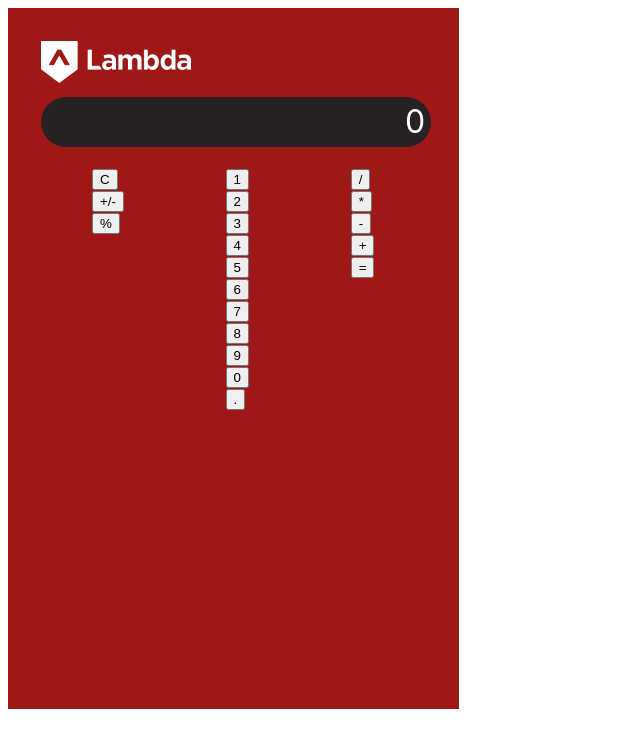
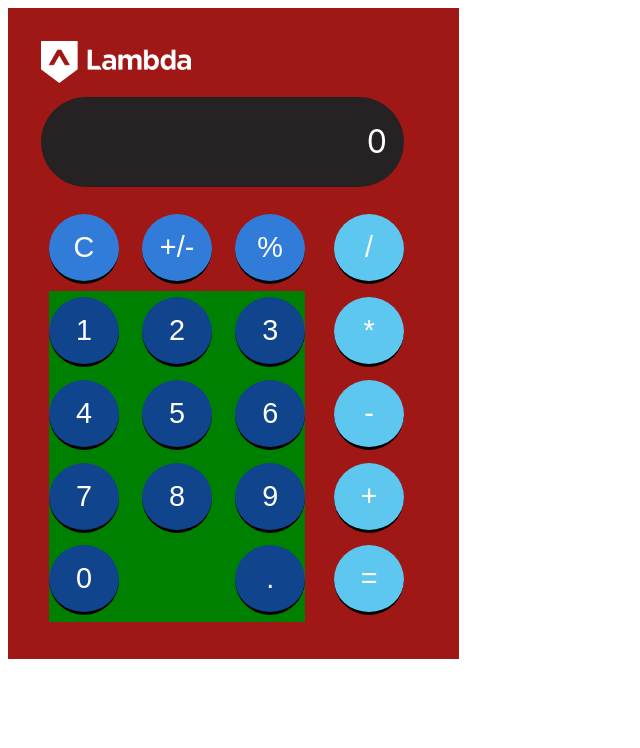
Before and after one commit to daredtech/lambda-calculator, a React (Create React App) app: page / in a window 1280 px wide. Shown: the top 748 px of the page, without its empty margins (0-640 px from the left). Built offline with nearby package versions, Linux system fonts and the light colour scheme.

Commit message:
changed buttons formatting

```diff
--- a/src/App.css
+++ b/src/App.css
@@ -1,11 +1,10 @@
 :root {
-
   }
 
   .container{
       display: flex;
       width: 400px;
-      height: 650px;
+      height: 600px;
       background-color: #a01816;
       padding: 2%;
   }
@@ -26,25 +25,69 @@
     display: flex;
     justify-content: flex-end;
     align-items: center;
-    width: 100%;
-    height: 50px;
-    margin: 0 auto;
+    width: 90%;
+    height: 90px;
     background: rgb(38, 34, 35);
     color: white;
     font-size: 2rem;
     border-radius: 50px;
     margin-bottom: 5.5%;
-    padding-right: 1.5%;
-
+    padding-right: 4.5%;
   }
 
   .symbols{
     width: 100%;
     display: flex;
     justify-content: space-around;
+    margin-left: 2%;
   }
 
-.specials{
+  .symbols .specials{
+    width: 100%;
     display: flex;
     flex-direction: row;
+    justify-content: space-between;
+    order: 1;
    }
+
+   .symbols .numbers{
+    display: flex;
+    flex-direction: row;
+    flex-wrap: wrap;
+    justify-content: space-between;
+    background-color: green;
+    order: 2;
+   }
+   .symbols .operators{
+       width: 100%;
+       height: 100%;
+       display: flex;
+       flex-wrap: wrap;
+       align-content: center;
+       flex-direction: column;
+       justify-content: space-around;
+       order: 3;
+   }
+
+   button{
+    height: 70px;
+    width: 70px;
+    border-radius: 50%;
+    border: none;
+    font-size: 1.8rem;
+    color: white;
+    margin: 0.4rem 0;
+    border-bottom: 3px solid black;
+   }
+
+   .specials button{
+    background-color: rgb(49, 124, 216);
+   }
+
+   .numbers button{
+    background-color: rgb(16, 68, 140);
+}
+
+.operators button{
+    background-color: rgb(94, 199, 240);
+}
--- a/src/App.js
+++ b/src/App.js
@@ -10,14 +10,12 @@ import "./App.css";
 // STEP 4 - import the button and display components
 // Don't forget to import any extra css/scss files you build into the correct component
 
-
 function App() {
   // STEP 5 - After you get the components displaying using the provided data file, write your state hooks here.
   // Once the state hooks are in place write some functions to hold data in state and update that data depending on what it needs to be doing
   // Your functions should accept a parameter of the the item data being displayed to the DOM (ie - should recieve 5 if the user clicks on
   // the "5" button, or the operator if they click one of those buttons) and then call your setter function to update state.
   // Don't forget to pass the functions (and any additional data needed) to the components as props
-
 
   const [displayValue, setDisplayValue] = useState(0);
 
@@ -27,14 +25,20 @@ function App() {
       <div className='logoIcon'>  <Logo /></div>
 
         {/* STEP 4 - Render your components here and be sure to properly import/export all files */}
-        <div className='display'> <Display displayValue={displayValue} setDisplayValue={setDisplayValue}/>
+        <div className='display'>
+        <Display displayValue={displayValue} setDisplayValue={setDisplayValue}/>
         </div>
-        <div className='symbols'><div className='specials'> <Specials /> </div>
 
-        <div className='numbers'>  <Numbers /> </div>
+        <div className='symbols'>
 
-        <div className='operators'>   <Operators /> </div>
 
+          <div className="leftSide"><Specials />
+          <Numbers /></div>
+
+
+          {/* <Specials />
+          <Numbers /> */}
+          <Operators />
         </div>
 
       </div>
--- a/src/components/ButtonComponents/NumberButtons/NumberButton.js
+++ b/src/components/ButtonComponents/NumberButtons/NumberButton.js
@@ -3,7 +3,7 @@ import React from "react";
 const NumberButton = (props) => {
   const {number} = props;
   return (
-    <div>
+    <div lassName="numberButton">
       {/* Display a button element rendering the data being passed down from the parent container on props */}
       <button> {number} </button>
     </div>
--- a/src/components/ButtonComponents/NumberButtons/Numbers.js
+++ b/src/components/ButtonComponents/NumberButtons/Numbers.js
@@ -15,10 +15,8 @@ const Numbers = () => {
   // const number = 11;
 
   return (
-    <div>
-      <div> {numbers.map((x,i) => <NumberButton key={i}number={x}/>)}</div>
 
-    </div>
+      <div className='numbers'> {numbers.map((x,i) => <NumberButton key={i}number={x}/>)}</div>
   );
 };
 
--- a/src/components/ButtonComponents/OperatorButtons/OperatorButton.js
+++ b/src/components/ButtonComponents/OperatorButtons/OperatorButton.js
@@ -3,7 +3,7 @@ import React from "react";
 const OperatorButton = (pros) => {
   const {operator} = pros;
   return (
-    <div>
+    <div nameClass='operatorButton'>
       {/* Display a button element rendering the data being passed down from the parent container on props */}
       <button> {operator} </button>
     </div>
--- a/src/components/ButtonComponents/OperatorButtons/Operators.js
+++ b/src/components/ButtonComponents/OperatorButtons/Operators.js
@@ -9,7 +9,7 @@ const Operators = () => {
   // STEP 2 - add the imported data to state
   const [operatorsState, setOperationsState] = useState(operators);
   return (
-    <div>
+    <div className='operators'>
       {/* STEP 3 - Use .map() to iterate over your array data and return a button
        component matching the name on the provided file. Pass
        it any props needed by the child component*/}
--- a/src/components/ButtonComponents/SpecialButtons/SpecialButton.js
+++ b/src/components/ButtonComponents/SpecialButtons/SpecialButton.js
@@ -3,7 +3,7 @@ import React from "react";
 const SpecialButton = (props) => {
   const {special} = props;
   return (
-    <div>
+    <div className="specialButton">
       {/* Display a button element rendering the data being passed down from the parent container on props */}
       <button> {special}</button>
     </div>
--- a/src/components/ButtonComponents/SpecialButtons/Specials.js
+++ b/src/components/ButtonComponents/SpecialButtons/Specials.js
@@ -12,7 +12,7 @@ const Specials = () => {
 
 
   return (
-    <div>
+    <div className='specials'>
       {/* STEP 3 - Use .map() to iterate over your array data and return a button
        component matching the name on the provided file. Pass
        it any props needed by the child component*/}
```
